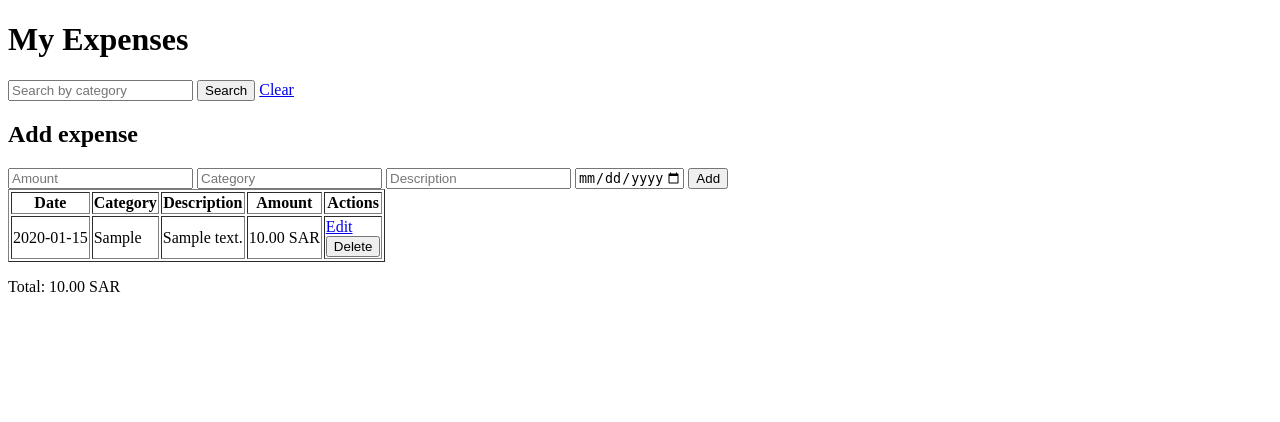
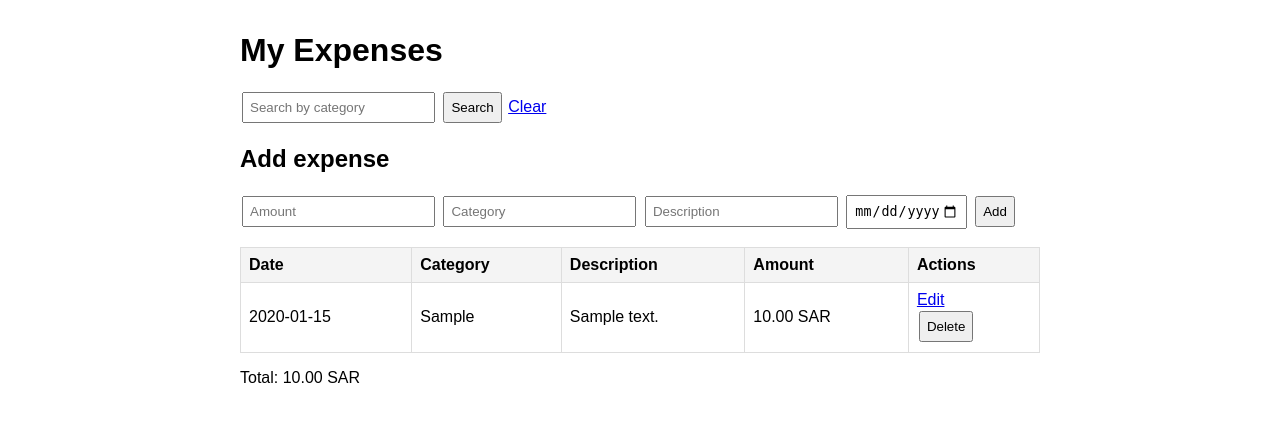
Before and after one commit to Nasr-M-M/expense-tracker, a Flask app: page /expenses in a window 1280 px wide. Shown: the top 422 px of the page. Run offline with Flask 3, Linux system fonts and the light colour scheme; tables that the repository leaves empty hold one stand-in row (values such as "Sample post").

Commit message:
Add basic CSS styling

```diff
--- /dev/null
+++ b/static/style.css
@@ -0,0 +1,27 @@
+body {
+    font-family: Arial, sans-serif;
+    max-width: 800px;
+    margin: 2rem auto;
+    padding: 0 1rem;
+}
+
+table {
+    border-collapse: collapse;
+    width: 100%;
+    margin: 1rem 0;
+}
+
+th, td {
+    border: 1px solid #ddd;
+    padding: 8px;
+    text-align: left;
+}
+
+th {
+    background: #f4f4f4;
+}
+
+input, button {
+    padding: 6px;
+    margin: 2px;
+}
--- a/templates/expenses.html
+++ b/templates/expenses.html
@@ -3,6 +3,7 @@
 <head>
     <meta charset="UTF-8">
     <title>Expense Tracker</title>
+    <link rel="stylesheet" href="{{ url_for('static', filename='style.css') }}">
 </head>
 <body>
     <h1>My Expenses</h1>
@@ -19,7 +20,7 @@
     <input type="date" name="date" min="2000-01-01" max="2100-12-31" required>
     <button type="submit">Add</button>
     </form>
-        <table border="1">
+        <table>
         <tr>
             <th>Date</th>
             <th>Category</th>
```
